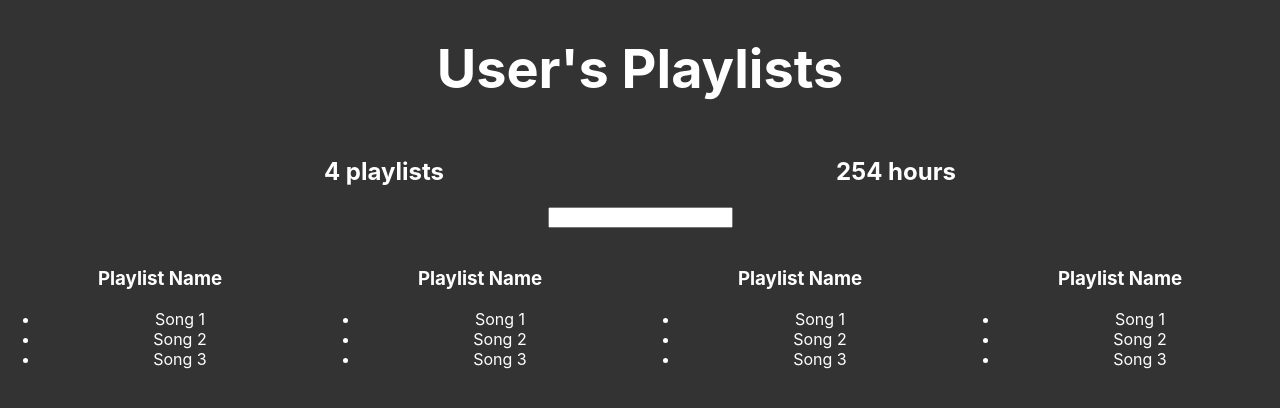
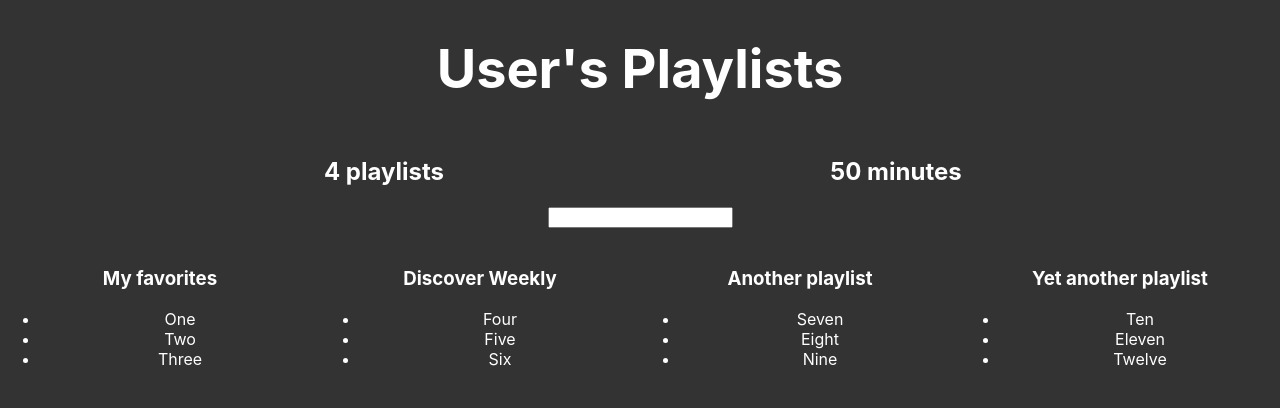
Before and after one commit to rstarks/better-playlists, a React (Create React App) app: page / in a window 1280 px wide. Shown: the top 408 px of the page. Built offline with nearby package versions, Linux system fonts and the light colour scheme.

Commit message:
Updated sample data and properties

```diff
--- a/src/App.js
+++ b/src/App.js
@@ -12,33 +12,33 @@ let fakeServerData = {
       {
         name: 'My favorites',
         songs: [
-          {name:'One', duration: 1345},
-          {name:'Two', duration: 1234},
-          {name:'Three', duration: 1515}
+          {name:'One', duration: 345},
+          {name:'Two', duration: 234},
+          {name:'Three', duration: 415}
         ]
       },
       {
         name: 'Discover Weekly',
         songs: [
-          {name:'Four', duration: 635},
-          {name:'Five', duration: 1236},
-          {name:'Six', duration: 1634}
+          {name:'Four', duration: 231},
+          {name:'Five', duration: 221},
+          {name:'Six', duration: 234}
         ]
       },
       {
         name: 'Another playlist',
         songs: [
-          {name:'Seven', duration: 972},
-          {name:'Eight', duration: 1614},
-          {name:'Nine', duration: 1712}
+          {name:'Seven', duration: 272},
+          {name:'Eight', duration: 114},
+          {name:'Nine', duration: 312}
         ]
       },
       {
         name: 'Yet another playlist',
         songs: [
-          {name:'Ten', duration: 1261},
-          {name:'Eleven', duration: 834},
-          {name:'Twelve', duration: 1231}
+          {name:'Ten', duration: 261},
+          {name:'Eleven', duration: 194},
+          {name:'Twelve', duration: 181}
         ]
       }
     ]
@@ -65,7 +65,7 @@ class HoursCounter extends Component {
     }, 0)
     return (
       <div style={{...defaultStyle, width: "40%", display:'inline-block'}}>
-        <h2>{Math.round(totalDuration/60)} hours</h2>
+        <h2>{Math.round(totalDuration/60)} minutes</h2>
       </div>
     );
   }
@@ -84,14 +84,15 @@ class Filter extends Component {
 
 class Playlist extends Component {
   render() {
+    let playlist = this.props.playlist
     return (
       <div style={{...defaultStyle,display:'inline-block',width: "25%"}}>
         <img/>
-        <h3>Playlist Name</h3>
+        <h3>{playlist.name}</h3>
         <ul>
-          <li>Song 1</li>
-          <li>Song 2</li>
-          <li>Song 3</li>
+          {playlist.songs.map(song =>
+            <li>{song.name}</li>
+          )}
         </ul>
       </div>
     );
@@ -121,10 +122,11 @@ class App extends Component {
             <HoursCounter playlists={this.state.serverData.user.playlists}/>
 
             <Filter/>
-            <Playlist/>
-            <Playlist/>
-            <Playlist/>
-            <Playlist/>
+
+            {this.state.serverData.user.playlists.map(playlist =>
+              <Playlist playlist={playlist}/>
+            )}
+
           </div> : <h1 style={defaultStyle}>Loading...</h1>
         }
       </div>
```
